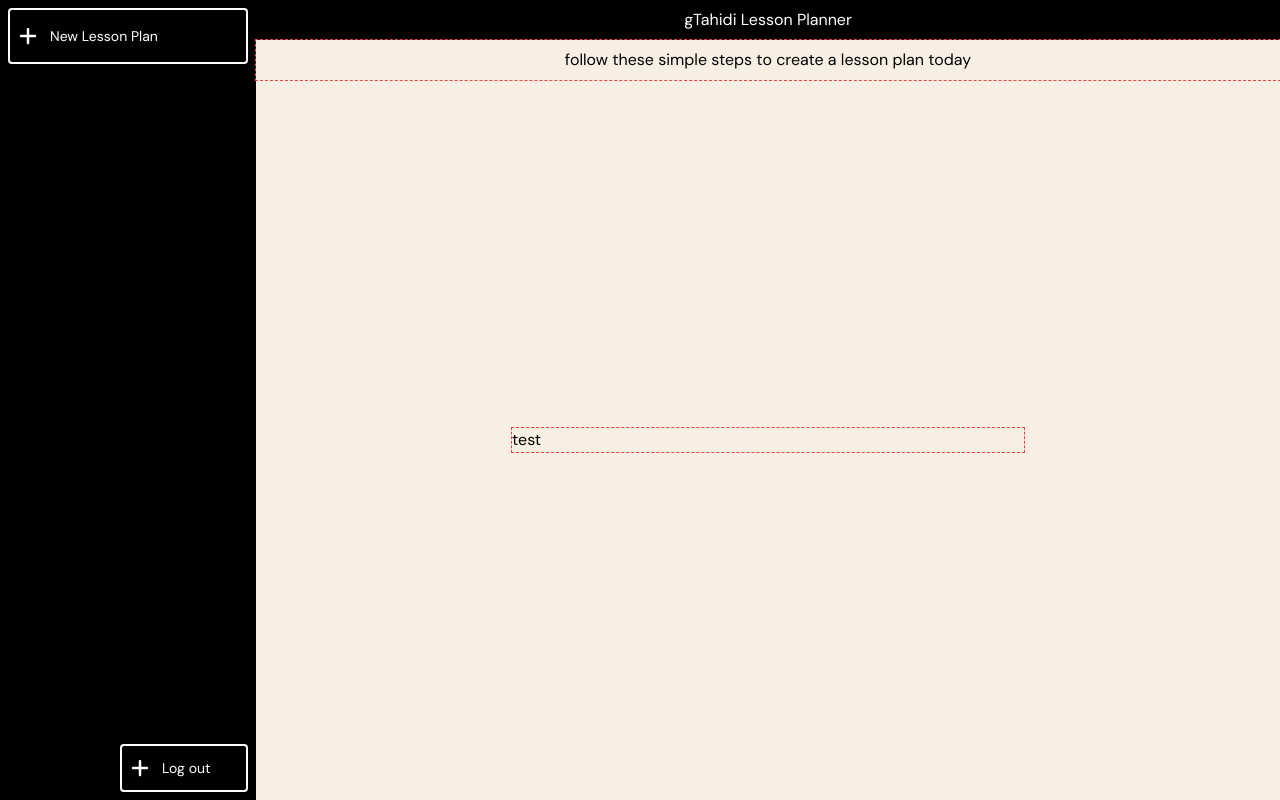
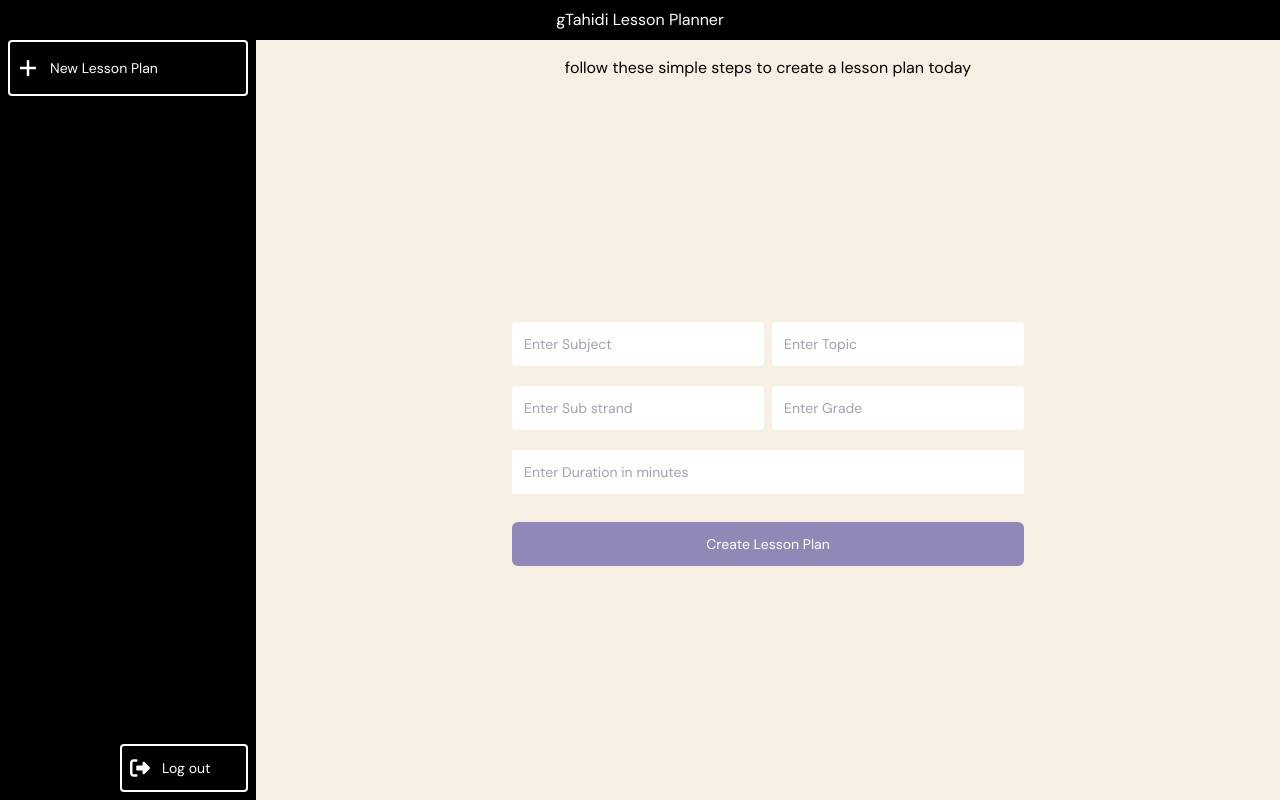
Before and after one commit to gTahidi/gTahidi-Beta, a Next.js app: page /app in a window 1280 px wide. Built offline with nearby package versions, Linux system fonts and the light colour scheme.

Commit message:
Completed app on desktop

```diff
--- a/app/app/page.tsx
+++ b/app/app/page.tsx
@@ -1,13 +1,13 @@
+import Layout from "@/components/Layout";
 import { LeftNav } from "@/components/LeftNav";
 import { WorkSpace } from "@/components/WorkSpace";
 import React from "react";
 
 const page = () => {
   return (
-    <main className="bg-gtahidiCream h-screen w-screen flex">
-      <LeftNav />
+    <Layout>
       <WorkSpace />
-    </main>
+    </Layout>
   );
 };
 
--- /dev/null
+++ b/app/app/result/page.tsx
@@ -0,0 +1,22 @@
+import Layout from "@/components/Layout";
+import React from "react";
+
+const page = () => {
+  return (
+    <Layout>
+      <div className="show flex-grow flex">
+        <p>result</p>
+        <div className="ml-auto flex flex-col text-white pr-5">
+          <button className="bg-gtahidiPurple p-3 rounded mt-5">
+            Create Notes
+          </button>
+          <button className="bg-gtahidiPurple p-3 rounded mt-5">
+            Create Quizzes
+          </button>
+        </div>
+      </div>
+    </Layout>
+  );
+};
+
+export default page;
--- /dev/null
+++ b/components/Layout.tsx
@@ -0,0 +1,18 @@
+import React from "react";
+import { LeftNav } from "./LeftNav";
+
+const Layout = ({ children }: { children: React.ReactNode }) => {
+  return (
+    <main className="bg-gtahidiCream h-screen w-screen flex flex-col">
+      <p className="text-white text-center py-2 bg-black">
+        gTahidi Lesson Planner
+      </p>
+      <div className="flex flex-grow">
+        <LeftNav />
+        {children}
+      </div>
+    </main>
+  );
+};
+
+export default Layout;
--- a/components/LeftNav.tsx
+++ b/components/LeftNav.tsx
@@ -1,16 +1,16 @@
-import { faPlus } from "@fortawesome/free-solid-svg-icons";
+import { faPlus, faRightFromBracket } from "@fortawesome/free-solid-svg-icons";
 import { FontAwesomeIcon } from "@fortawesome/react-fontawesome";
 import React from "react";
 
 export const LeftNav = () => {
   return (
     <div className="bg-black w-1/5 text-white flex flex-col justify-between text-sm">
-      <div className="flex items-center mx-2 border-white py-4 px-2 mt-2 rounded cursor-pointer border-2">
+      <div className="flex items-center mx-2 border-white py-4 px-2 rounded cursor-pointer border-2">
         <FontAwesomeIcon icon={faPlus} className="w-5 h-5 mr-3" />
         <p>New Lesson Plan</p>
       </div>
       <div className="flex items-center mx-2 border-white py-3 px-2 mb-2 rounded cursor-pointer border-2 w-1/2 ml-auto">
-        <FontAwesomeIcon icon={faPlus} className="w-5 h-5 mr-3" />
+        <FontAwesomeIcon icon={faRightFromBracket} className="w-5 h-5 mr-3" />
         <p>Log out</p>
       </div>
     </div>
--- a/components/WorkSpace.tsx
+++ b/components/WorkSpace.tsx
@@ -3,13 +3,46 @@ import React from "react";
 export const WorkSpace = () => {
   return (
     <div className="flex-grow flex flex-col">
-      <p className="text-white text-center py-2 bg-black">
-        gTahidi Lesson Planner
-      </p>
-      <div className="text-center py-2 show">
+      <div className="text-center py-2 mt-2">
         follow these simple steps to create a lesson plan today
       </div>
-      <div className="show w-1/2 mx-auto my-auto">test</div>
+      <form className="w-1/2 mx-auto my-auto text-sm">
+        <div className="flex gap-x-2">
+          <input
+            type="text"
+            placeholder="Enter Subject"
+            className="w-1/2 p-3 rounded"
+          />
+          <input
+            type="text"
+            placeholder="Enter Topic"
+            className="w-1/2 p-3 rounded"
+          />
+        </div>
+        <div className="flex gap-x-2 mt-5">
+          <input
+            type="text"
+            placeholder="Enter Sub strand"
+            className="w-1/2 p-3 rounded"
+          />
+          <input
+            type="text"
+            placeholder="Enter Grade"
+            className="w-1/2 p-3 rounded"
+          />
+        </div>
+        <input
+          type="text"
+          placeholder="Enter Duration in minutes"
+          className="w-full p-3 mt-5"
+        />
+        <button
+          type="submit"
+          className="text-center w-full mt-7 bg-gtahidiPurple py-3 text-white rounded-md"
+        >
+          Create Lesson Plan
+        </button>
+      </form>
     </div>
   );
 };
```
